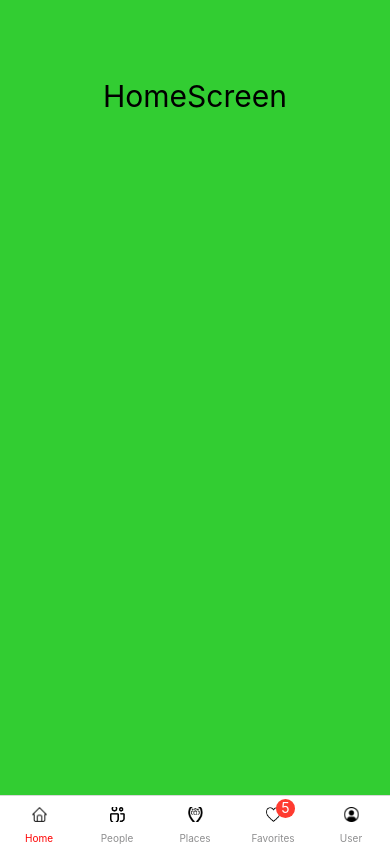
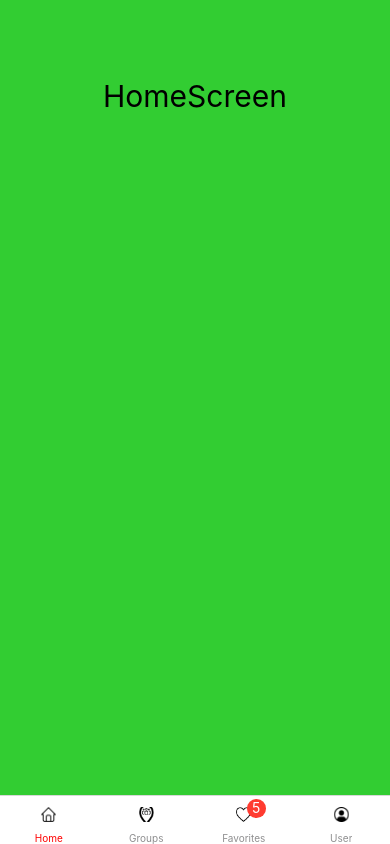
Before and after one commit to makloster/NoCountry-StayUp, a React Native app in the folder Front/mobile/: screen / in a window 390 px wide. Built offline with nearby package versions, Linux system fonts and the light colour scheme.

Commit message:
delete people screen

```diff
--- a/Front/mobile/navigation/Tabs/BottomTabs.js
+++ b/Front/mobile/navigation/Tabs/BottomTabs.js
@@ -3,10 +3,9 @@ import { Image } from "react-native";
 import assets from "../../constants/assets";
 
 //screens
+import GroupsScreen from "../screens/GroupsScreen/GroupsScreen";
 import HomeScreen from "../screens/HomeScreen/HomeScreen";
 import { LocalScreen } from "../screens/LocalScreen/LocalScreen";
-import PeopleScreen from "../screens/PeopleScreen/PeopleScreen";
-import PlacesScreen from "../screens/PlacesScreen/PlacesScreen";
 import UserScreen from "../screens/UserScreen/UserScreen";
 import { StackExample } from "../Stacks/StackExample";
 
@@ -37,25 +36,8 @@ export const BottomTabs = () => {
 				}}
 			/>
 			<Tab.Screen
-				name='People'
-				component={PeopleScreen}
-				options={{
-					tabBarIcon: ({ tintColor }) => (
-						<Image
-							source={assets.people_dark}
-							style={{
-								width: 15,
-								height: 15,
-								tintColor: tintColor,
-							}}
-						/>
-					),
-					headerShown: false,
-				}}
-			/>
-			<Tab.Screen
-				name='Places'
-				component={PlacesScreen}
+				name='Groups'
+				component={GroupsScreen}
 				options={{
 					tabBarIcon: ({ tintColor }) => (
 						<Image
--- a/Front/mobile/navigation/screens/PeopleScreen/PeopleScreen.js
+++ /dev/null
@@ -1,20 +0,0 @@
-import React from "react";
-import { Text, View } from "react-native";
-import { ScrollView } from "react-native-gesture-handler";
-
-export default function PeopleScreen() {
-	return (
-		<ScrollView style={{ backgroundColor: "lightblue" }}>
-			<View>
-				<Text
-					style={{
-						fontSize: 30,
-						textAlign: "center",
-						marginTop: "20%",
-					}}>
-					PeopleScreen
-				</Text>
-			</View>
-		</ScrollView>
-	);
-}
--- a/Front/mobile/navigation/screens/PlacesScreen/PlacesScreen.js
+++ /dev/null
@@ -1,20 +0,0 @@
-import React from "react";
-import { Text, View } from "react-native";
-import { ScrollView } from "react-native-gesture-handler";
-
-export default function PlacesScreen() {
-	return (
-		<ScrollView style={{ backgroundColor: "coral" }}>
-			<View>
-				<Text
-					style={{
-						fontSize: 30,
-						textAlign: "center",
-						marginTop: "20%",
-					}}>
-					PlacesScreen
-				</Text>
-			</View>
-		</ScrollView>
-	);
-}
```
